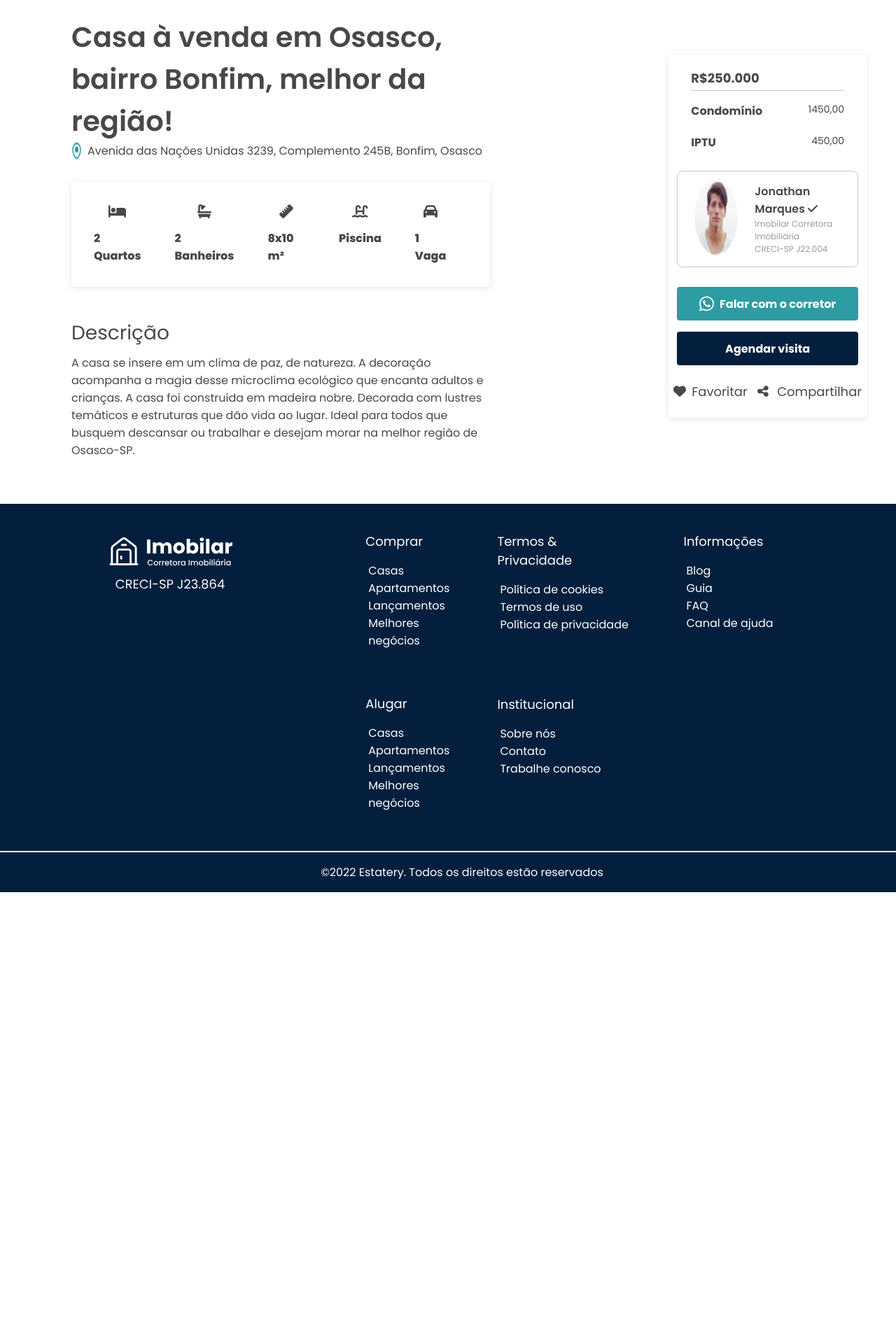
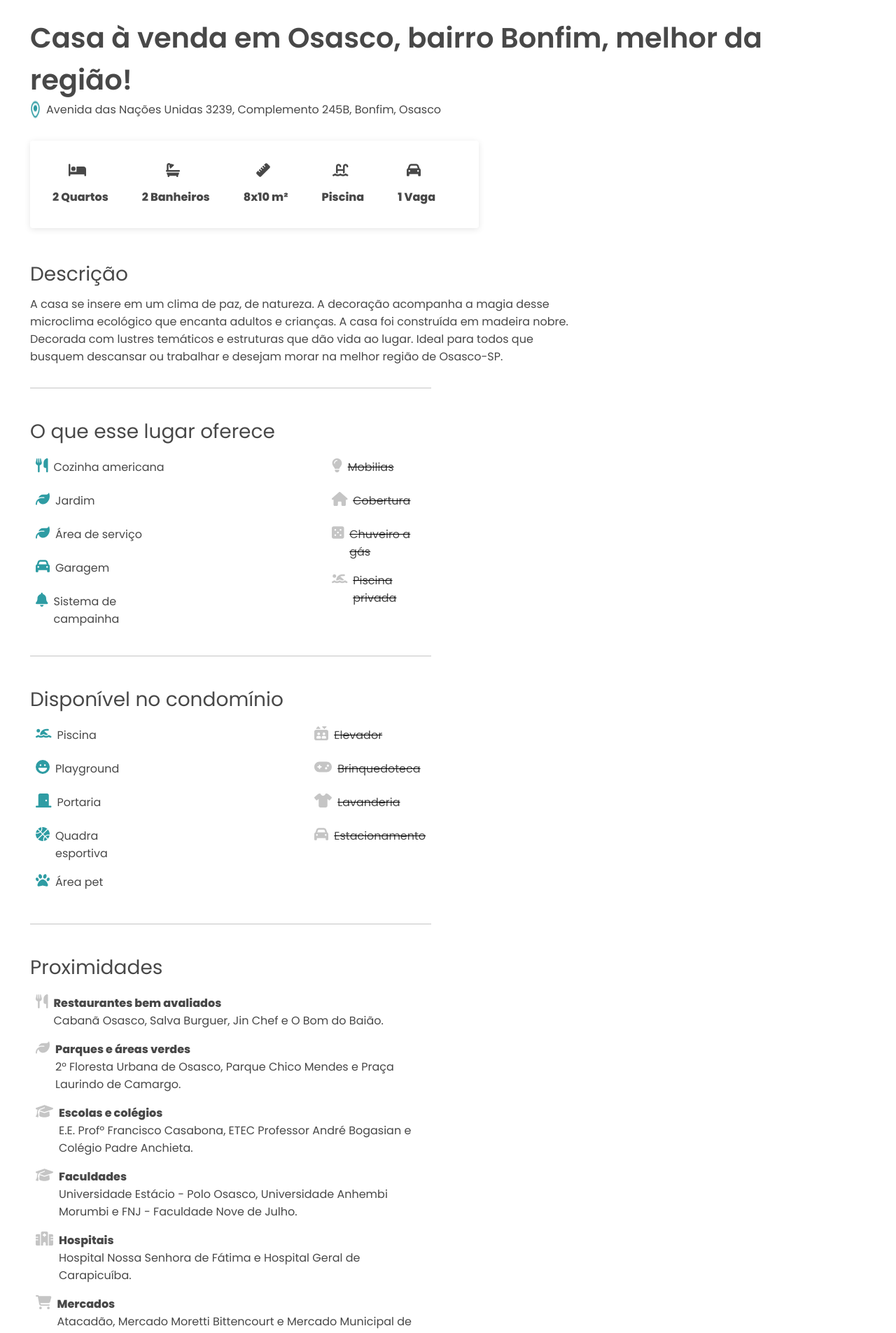
Before and after one commit to deboraCs26/desafio-taqtile-debora, a React (Create React App) app: page /home in a window 1280 px wide. Shown: the part 700-2605 px from the top of the page at 70% size. Before the commit the page ends 1975 px from the top, so only its background shows below. Built offline with nearby package versions, Linux system fonts and the light colour scheme.

Commit message:
rebase fix

```diff
--- a/src/style/property-description/description.css
+++ b/src/style/property-description/description.css
@@ -1,5 +1,12 @@
-.description-section {
-  padding: 0 60px;
+.description-section-container {
+  border: 1px solid #FFFFFF;
+  margin: 0 42px;
+}
+.description-container {
+  display: flex;
+}
+.title-properties {
+  width: 70%;
 }
 .card-description {
   display: flex;
@@ -8,6 +15,7 @@
   margin-right: 30px;
   padding: 16px;
 }
+
 .item {
   display: flex;
   flex-direction: column;
@@ -15,20 +23,18 @@
   gap: 4px;
   margin: 16px;
 }
+
 .icon {
   justify-self: flex-start;
   padding-bottom: 12px;
 }
+
 .andress {
   display: flex;
 }
-.property-card-container {
-  display: flex;
-  justify-content: center;
-  align-items: center;
-  gap: 60px;
-  margin-inline: 42px;
+.description {
+  width: 65%;
 }
-.property-visinting {
-  width: 100%;
+.visiting-card {
+  width: 70%;
 }
--- a/src/style/property-description/property-card.tsx
+++ b/src/style/property-description/property-card.tsx
@@ -1,8 +1,10 @@
 import React from "react";
 import { Description } from "./description";
-import { VisitingCard } from "../visiting-card/visiting-card";
-import imageDoCard from "./image-do-card/img.png"
 import { Separator } from "../separator/separator";
+import { PropertyItems } from "../property-items/items";
+import { ProximitySection } from "../proximity-section/proximity-section";
+import { colors } from "../colors";
+import { faUtensils, faLeaf, faGraduationCap, faHospital, faShoppingCart } from "@fortawesome/free-solid-svg-icons";
 
 export const PropertyCard = () => {
   const propertyData = {
@@ -19,28 +21,29 @@ export const PropertyCard = () => {
     vacancy: true
   };
 
-  const imovelData = {
-    image: imageDoCard,
-    bigPrice: "R$250.000",
-    condominiumPrice: "Condomínio",
-    locationText: "1450,00",
-    iptuText: "IPTU",
-    price: "450,00",
-    description: "Jonathan Marques",
-    captions: ["Imobilar Corretora Imobiliária", "CRECI-SP J22.004"],
-    icon: true,
-  };
+  const proximityIcon = [
+    { icon: faUtensils, title: "Restaurantes bem avaliados", text: "Cabanã Osasco,  Salva Burguer, Jin Chef e O Bom do Baião.", color: colors.neutral.neutralLight },
+    { icon: faLeaf, title: "Parques e áreas verdes", text: "2° Floresta Urbana de Osasco, Parque Chico Mendes e Praça Laurindo de Camargo.", color: colors.neutral.neutralLight },
+    { icon: faGraduationCap, title: "Escolas e colégios", text: "E.E. Profº Francisco Casabona, ETEC Professor André Bogasian e Colégio Padre Anchieta.", color: colors.neutral.neutralLight },
+    { icon: faGraduationCap, title: "Faculdades", text: "Universidade Estácio - Polo Osasco, Universidade Anhembi Morumbi e FNJ - Faculdade Nove de Julho.", color: colors.neutral.neutralLight },
+    { icon: faHospital, title: "Hospitais", text: "Hospital Nossa Senhora de Fátima e Hospital Geral de Carapicuíba.", color: colors.neutral.neutralLight },
+    { icon: faShoppingCart, title: "Mercados", text: "Atacadão, Mercado Moretti Bittencourt e Mercado Municipal de Osasco.", color: colors.neutral.neutralLight },
+
+  ];
 
   return (
-    <div className="property-card-container">
-      <div className="property-card-section">
-        <Description propertyCard={propertyData} />
-      </div>
+    <div className="description-section-container">
 
-      <Separator size="XLarge" horizontal />
-      <Separator size="XLarge" horizontal />
-      <div className="property-visinting">
-        <VisitingCard {...imovelData} />
+      <Description propertyCard={propertyData} />
+
+      <Separator size="XLarge" />
+      <PropertyItems />
+
+      <Separator size="XLarge" />
+      <div className="proximity-container">
+        <div className="proximity-list">
+        </div>
+        <ProximitySection title="Proximidades" proximityIcons={proximityIcon} />
       </div>
     </div>
   );
```
